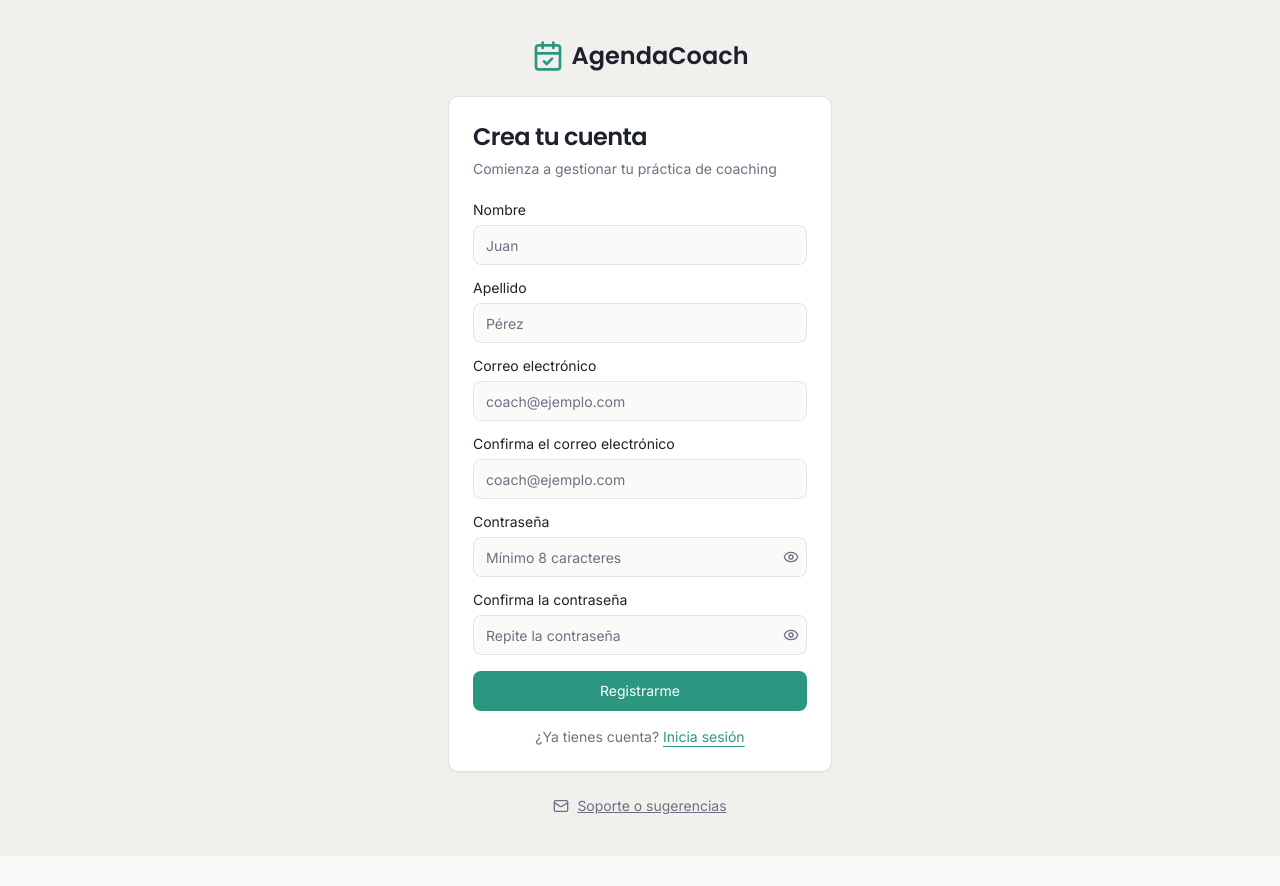
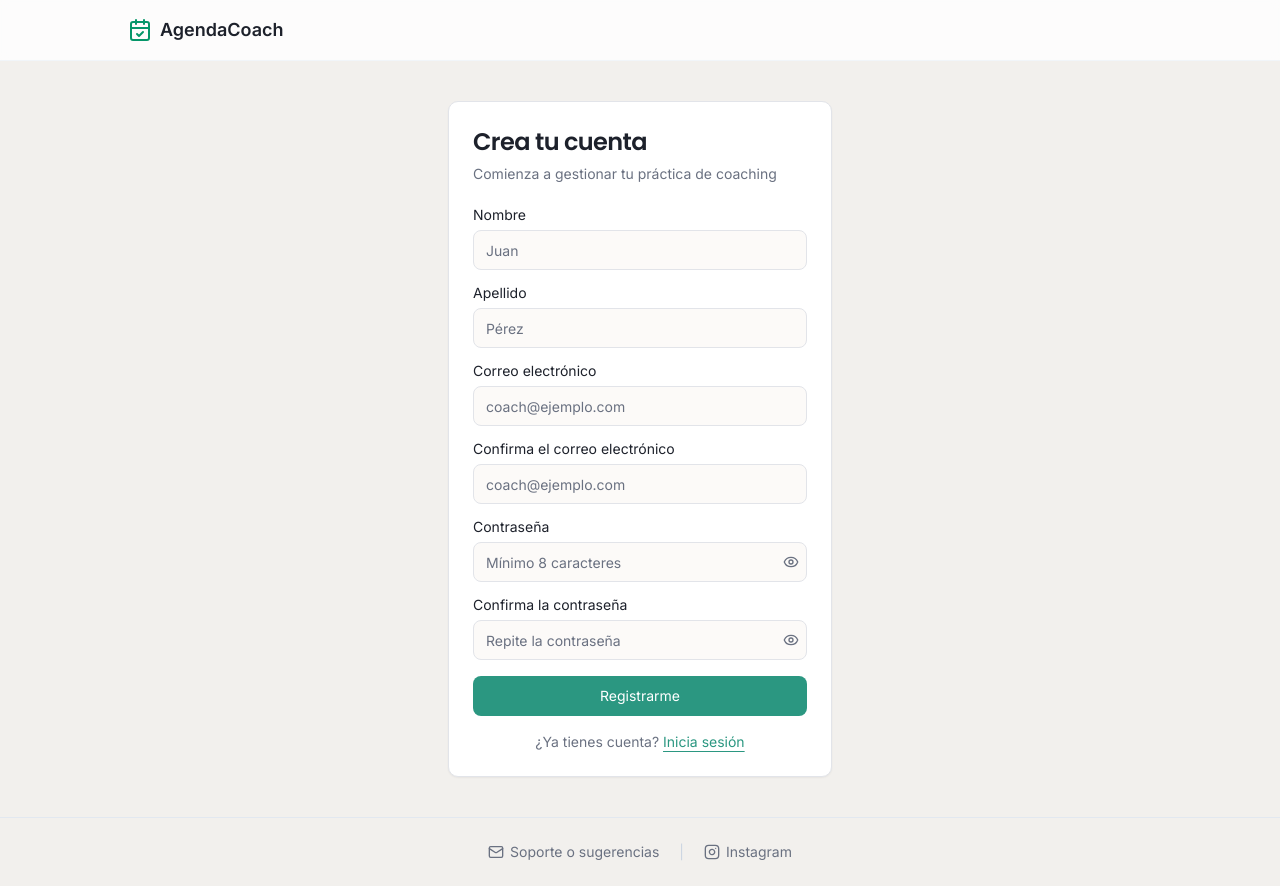
Before and after one commit to PipetoBlack/agendaCoach, a Next.js app: page /auth/sign-up in a window 1280 px wide. Before the commit the page ends 856 px from the top, so only its background shows below. Built offline with nearby package versions, Linux system fonts and the light colour scheme.

Commit message:
Se implementa la seccion para agendar una demo, ademaas del nanvar inical y final

```diff
--- /dev/null
+++ b/app/auth/layout.tsx
@@ -0,0 +1,60 @@
+import Link from 'next/link'
+import { CalendarCheck, Mail } from 'lucide-react'
+
+function InstagramIcon({ className }: { className?: string }) {
+  return (
+    <svg
+      xmlns="http://www.w3.org/2000/svg"
+      viewBox="0 0 24 24"
+      fill="none"
+      stroke="currentColor"
+      strokeWidth="2"
+      strokeLinecap="round"
+      strokeLinejoin="round"
+      className={className}
+    >
+      <rect width="20" height="20" x="2" y="2" rx="5" ry="5" />
+      <path d="M16 11.37A4 4 0 1 1 12.63 8 4 4 0 0 1 16 11.37z" />
+      <line x1="17.5" x2="17.51" y1="6.5" y2="6.5" />
+    </svg>
+  )
+}
+
+export default function AuthLayout({ children }: { children: React.ReactNode }) {
+  return (
+    <div className="min-h-svh flex flex-col bg-muted">
+      <header className="w-full px-6 py-4 border-b border-slate-100 bg-white/80 backdrop-blur-sm sticky top-0 z-10">
+        <div className="max-w-5xl mx-auto flex items-center">
+          <Link href="/" className="flex items-center gap-2 hover:opacity-80 transition-opacity">
+            <CalendarCheck className="h-6 w-6 text-emerald-600" />
+            <span className="font-bold text-lg text-foreground">AgendaCoach</span>
+          </Link>
+        </div>
+      </header>
+      <div className="flex flex-1 items-center justify-center p-6 md:p-10">
+        {children}
+      </div>
+      <footer className="py-6 text-center text-sm text-muted-foreground border-t border-slate-200">
+        <div className="flex items-center justify-center gap-5">
+          <a
+            href="mailto:agendacoachf@gmail.com?subject=Soporte%20y%20sugerencias"
+            className="flex items-center gap-1.5 hover:text-foreground transition-colors"
+          >
+            <Mail className="h-4 w-4" />
+            Soporte o sugerencias
+          </a>
+          <span className="text-slate-300">|</span>
+          <a
+            href="https://www.instagram.com/agenda.coach/"
+            target="_blank"
+            rel="noopener noreferrer"
+            className="flex items-center gap-1.5 hover:text-foreground transition-colors"
+          >
+            <InstagramIcon className="h-4 w-4" />
+            Instagram
+          </a>
+        </div>
+      </footer>
+    </div>
+  )
+}
--- a/app/auth/login/page.tsx
+++ b/app/auth/login/page.tsx
@@ -81,13 +81,8 @@ export default function LoginPage() {
   }
 
   return (
-    <div className="flex min-h-svh w-full items-center justify-center bg-muted p-6 md:p-10">
-      <div className="w-full max-w-sm">
+    <div className="w-full max-w-sm">
         <div className="flex flex-col gap-6">
-          <div className="flex items-center justify-center gap-2">
-            <CalendarCheck className="h-8 w-8 text-primary" />
-            <span className="font-heading text-2xl font-bold text-foreground">AgendaCoach</span>
-          </div>
           <Card>
             <CardHeader>
               <CardTitle className="font-heading text-2xl">Bienvenido de nuevo</CardTitle>
@@ -160,16 +155,6 @@ export default function LoginPage() {
             </CardContent>
           </Card>
         </div>
-        <div className="mt-6 flex items-center justify-center gap-2 text-sm text-muted-foreground">
-          <Mail className="h-4 w-4" />
-          <a
-            className="underline hover:text-foreground"
-            href="mailto:agendacoachf@gmail.com?subject=Soporte%20y%20sugerencias"
-          >
-            Soporte o sugerencias
-          </a>
-        </div>
       </div>
-    </div>
   )
 }
--- a/app/auth/sign-up/page.tsx
+++ b/app/auth/sign-up/page.tsx
@@ -131,13 +131,8 @@ export default function SignUpPage() {
   }
 
   return (
-    <div className="flex min-h-svh w-full items-center justify-center bg-muted p-6 md:p-10">
-      <div className="w-full max-w-sm">
+    <div className="w-full max-w-sm">
         <div className="flex flex-col gap-6">
-          <div className="flex items-center justify-center gap-2">
-            <CalendarCheck className="h-8 w-8 text-primary" />
-            <span className="font-heading text-2xl font-bold text-foreground">AgendaCoach</span>
-          </div>
           <Card>
             <CardHeader>
               <CardTitle className="font-heading text-2xl">Crea tu cuenta</CardTitle>
@@ -304,16 +299,6 @@ export default function SignUpPage() {
             </CardContent>
           </Card>
         </div>
-        <div className="mt-6 flex items-center justify-center gap-2 text-sm text-muted-foreground">
-          <Mail className="h-4 w-4" />
-          <a
-            className="underline hover:text-foreground"
-            href="mailto:agendacoachf@gmail.com?subject=Soporte%20y%20sugerencias"
-          >
-            Soporte o sugerencias
-          </a>
-        </div>
       </div>
-    </div>
   )
 }
--- a/app/page.tsx
+++ b/app/page.tsx
@@ -97,29 +97,8 @@ export default async function Page() {
           </div>
         </div>
 
-        {/* Features */}
-        <div className="max-w-4xl mx-auto mt-24 w-full">
-          <p className="text-xs font-semibold uppercase tracking-widest text-emerald-600 mb-8">
-            Todo lo que necesitas
-          </p>
-          <div className="grid grid-cols-1 sm:grid-cols-2 lg:grid-cols-4 gap-4">
-            {features.map(({ icon: Icon, title, description }) => (
-              <div
-                key={title}
-                className="rounded-2xl border border-slate-100 bg-white p-5 text-left shadow-sm"
-              >
-                <div className="mb-3 flex h-9 w-9 items-center justify-center rounded-xl bg-emerald-50">
-                  <Icon className="h-5 w-5 text-emerald-600" />
-                </div>
-                <p className="font-semibold text-foreground text-sm mb-1">{title}</p>
-                <p className="text-sm text-muted-foreground leading-relaxed">{description}</p>
-              </div>
-            ))}
-          </div>
-        </div>
-
         {/* Demo CTA */}
-        <div className="max-w-2xl mx-auto mt-16 w-full">
+        <div className="max-w-2xl mx-auto mt-10 w-full">
           <div className="rounded-2xl border border-emerald-100 bg-emerald-50 p-8 flex flex-col items-center gap-4 text-center">
             <div className="flex h-12 w-12 items-center justify-center rounded-xl bg-emerald-100">
               <Calendar className="h-6 w-6 text-emerald-600" />
@@ -140,6 +119,27 @@ export default async function Page() {
                 Agendar una demo
               </a>
             </Button>
+          </div>
+        </div>
+
+        {/* Features */}
+        <div className="max-w-4xl mx-auto mt-16 w-full">
+          <p className="text-xs font-semibold uppercase tracking-widest text-emerald-600 mb-8">
+            Todo lo que necesitas
+          </p>
+          <div className="grid grid-cols-1 sm:grid-cols-2 lg:grid-cols-4 gap-4">
+            {features.map(({ icon: Icon, title, description }) => (
+              <div
+                key={title}
+                className="rounded-2xl border border-slate-100 bg-white p-5 text-left shadow-sm"
+              >
+                <div className="mb-3 flex h-9 w-9 items-center justify-center rounded-xl bg-emerald-50">
+                  <Icon className="h-5 w-5 text-emerald-600" />
+                </div>
+                <p className="font-semibold text-foreground text-sm mb-1">{title}</p>
+                <p className="text-sm text-muted-foreground leading-relaxed">{description}</p>
+              </div>
+            ))}
           </div>
         </div>
       </main>
```
